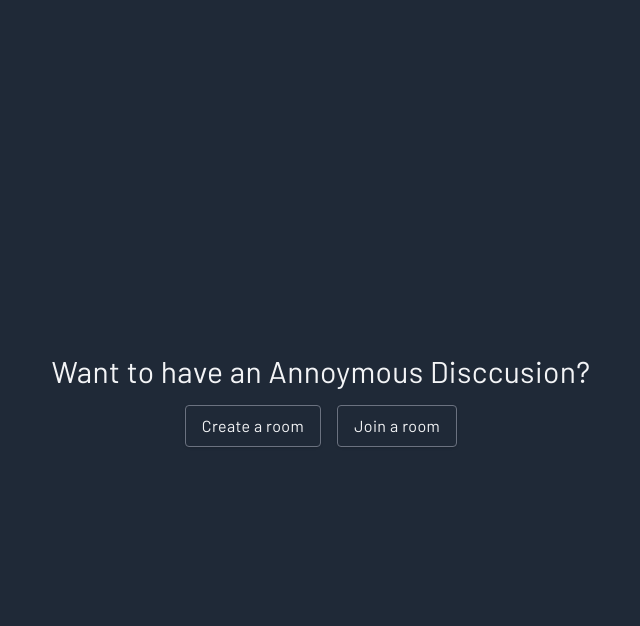
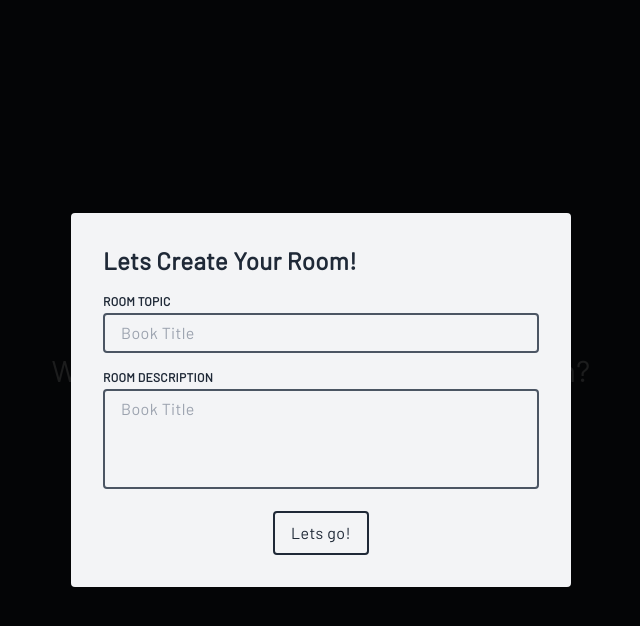
Before and after one commit to reeveboy/anomus, a Next.js app: page / in a window 1280 px wide. Both pictures are taken after a click on the button "Create a room". Shown: the top 626 px of the page, without its empty margins (319-959 px from the left). Built offline with nearby package versions, Linux system fonts and the light colour scheme.

Commit message:
added custom modal (framer-motion)

```diff
--- /dev/null
+++ b/src/components/Backdrop.tsx
@@ -0,0 +1,22 @@
+import { motion } from "framer-motion";
+import React from "react";
+
+type Props = {
+  children: React.ReactNode;
+  onClick: () => void;
+};
+
+const Backdrop: React.FC<Props> = ({ children, onClick }) => {
+  return (
+    <motion.div
+      className="absolute top-0 left-0 right-0 bottom-0 bg-[#000000e1] flex justify-center items-center"
+      initial={{ opacity: 0 }}
+      animate={{ opacity: 1 }}
+      exit={{ opacity: 0 }}
+      onClick={onClick}>
+      {children}
+    </motion.div>
+  );
+};
+
+export default Backdrop;
--- /dev/null
+++ b/src/components/Modal.tsx
@@ -0,0 +1,39 @@
+import { motion } from "framer-motion";
+import React from "react";
+import Backdrop from "./Backdrop";
+
+type Props = {
+  children: React.ReactNode;
+  handleClose: () => void;
+};
+
+const Modal: React.FC<Props> = ({ handleClose, children }) => {
+  const dropIn = {
+    hidden: {
+      opacity: 0,
+    },
+    visible: {
+      opacity: 1,
+      transition: {
+        duration: 0.1,
+      },
+    },
+    exit: {
+      opacity: 0,
+    },
+  };
+  return (
+    <Backdrop onClick={handleClose}>
+      <motion.div
+        onClick={(e) => e.stopPropagation()}
+        variants={dropIn}
+        initial="hidden"
+        animate="visible"
+        exit="exit">
+        {children}
+      </motion.div>
+    </Backdrop>
+  );
+};
+
+export default Modal;
--- a/src/pages/index.tsx
+++ b/src/pages/index.tsx
@@ -1,19 +1,73 @@
-import React from "react";
+import { AnimatePresence } from "framer-motion";
+import React, { useState } from "react";
+import Modal from "../components/Modal";
 
 const Home: React.FC = () => {
+  const [show, setShow] = useState(false);
+
+  const handleClose = () => setShow(false);
+  const handleOpen = () => setShow(true);
+
   return (
     <div className="w-screen h-screen flex flex-col justify-center items-center">
       <div className="text-3xl ">Want to have an Annoymous Disccusion?</div>
       <p className="p-2"></p>
-      <div className="flex justify-between">
-        <button className="shadow border border-gray-500 hover:border-emerald-200 focus:shadow-outline focus:outline-none py-2 px-4 rounded">
-          Create a room
-        </button>
-        <p className="p-2"></p>
-        <button className="shadow  border border-gray-500 hover:border-sky-200 focus:shadow-outline focus:outline-none py-2 px-4 rounded">
-          Join a room
-        </button>
-      </div>
+      <button
+        onClick={handleOpen}
+        className="shadow border-2 border-pink-400 hover:border-pink-500 focus:shadow-outline focus:outline-none py-2 px-4 rounded">
+        Create a room
+      </button>
+
+      <AnimatePresence
+        initial={false}
+        onExitComplete={() => null}
+        exitBeforeEnter={true}>
+        {show && (
+          <Modal handleClose={handleClose}>
+            <div className="w-[500px] bg-gray-100 text-gray-800 p-8 rounded">
+              <div className="text-2xl font-bold">Lets Create Your Room!</div>
+              <p className="p-2"></p>
+              <form>
+                <div>
+                  <label
+                    className="block uppercase tracking-wide text-xs font-bold mb-1"
+                    htmlFor="room-topic">
+                    Room Topic
+                  </label>
+                  <input
+                    className="text-gray-800 bg-gray-100 appearance-none border-2 border-gray-600 rounded w-full py-2 px-4 leading-tight focus:outline-none focus:bg-white focus:border-pink-500"
+                    type="text"
+                    id="room-topic"
+                    placeholder="Book Title"
+                  />
+                </div>
+                <p className="p-2"></p>
+                <div>
+                  <label
+                    className="block uppercase tracking-wide text-xs font-bold mb-1"
+                    htmlFor="room-topic">
+                    Room Description
+                  </label>
+                  <textarea
+                    className="text-gray-800 bg-gray-100 appearance-none border-2 border-gray-600 rounded w-full py-2 px-4 leading-tight focus:outline-none focus:bg-white focus:border-pink-500"
+                    id="room-topic"
+                    placeholder="Book Title"
+                    cols={70}
+                    rows={4}
+                    maxLength={191}
+                  />
+                </div>
+                <p className="p-2"></p>
+                <div className="flex justify-center">
+                  <button className="border-2 border-gray-800 hover:border-pink-500 focus:shadow-outline py-2 px-4 rounded">
+                    Lets go!
+                  </button>
+                </div>
+              </form>
+            </div>
+          </Modal>
+        )}
+      </AnimatePresence>
     </div>
   );
 };
--- a/tailwind.config.js
+++ b/tailwind.config.js
@@ -1,6 +1,9 @@
 /** @type {import('tailwindcss').Config} */
 module.exports = {
-  content: ["./src/pages/**/*.{js,ts,jsx,tsx}"],
+  content: [
+    "./src/pages/**/*.{js,ts,jsx,tsx}",
+    "./src/components/**/*.{js,ts,jsx,tsx}",
+  ],
   theme: {
     extend: {},
   },
```
Also changed, not shown: package.json (+8 -1 lines), 1 other file (tests, documents, lock files or other folders).
